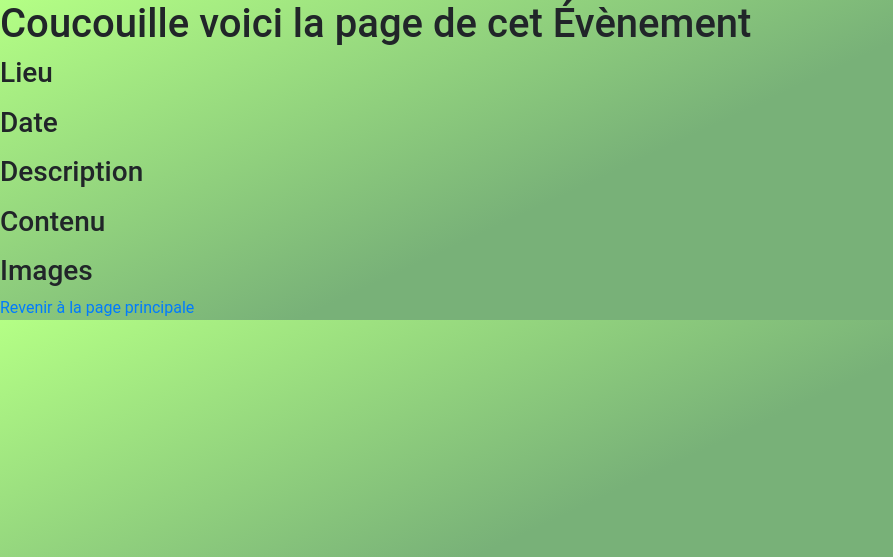
After one commit to florianmathieudev/GRBA, a PHP site: template GRBA/templates/main/currentEvent.html.twig in a window 1280 px wide. The commit adds this page. Shown: the top 557 px of the page, without its empty margins (0-893 px from the left). Run offline with PHP 8.4, Linux system fonts and the light colour scheme; the template is opened without the code that fills it, so the values that code supplies are empty; some libraries are stand-ins or nearby versions.

Commit message:
vue page for event/{id} create

```diff
--- a/GRBA/public/css/style.css
+++ b/GRBA/public/css/style.css
@@ -352,7 +352,7 @@ text-align: center;
     font-family: 'Montserrat', sans-serif;
     font-weight: 900;
     text-align: end;
- }
+}
 
 #date {
     position: absolute;
@@ -491,6 +491,10 @@ text-align: center;
     font-size: 0.7em;
 }
 
-.test2 table {
-    text-decoration-color: white !important;
+.test table {
+    color: white;
 }
+
+/* .test btn {
+    color: white;
+} */
--- a/GRBA/templates/back/event/index.html.twig
+++ b/GRBA/templates/back/event/index.html.twig
@@ -93,7 +93,7 @@
                             <div class="d-none">
                                 {{ form_row(eventForm.pictures)}}
                             </div>
-                            <button class="btn">{{ button_label|default('Sauvergarder') }}</button>
+                            <button class="btn text-white">{{ button_label|default('Sauvergarder') }}</button>
                     {{ form_end(eventForm)}}
                 </div>
             </div>
--- a/GRBA/templates/back/picture/index.html.twig
+++ b/GRBA/templates/back/picture/index.html.twig
@@ -49,5 +49,4 @@
     </div>
 </div>
 
-
 {% endblock %}
--- /dev/null
+++ b/GRBA/templates/main/currentEvent.html.twig
@@ -0,0 +1,22 @@
+{% extends 'base.html.twig' %}
+
+{% block title %}GRBA - Groupe des Randonneurs et Baliseurs Aubois{% endblock %}
+
+{% block body %}
+
+<h1>Coucouille voici la page de cet Évènement</h1>
+    <h3>Lieu</h3>
+    <p>{{ event.place }}</p>
+    <h3>Date</h3>
+    <p>{{ event.date ? event.date|date('Y-m-d H:i:s') : '' }}</p>
+    <h3>Description</h3>
+    <p>{{ event.description }}</p>
+    <h3>Contenu</h3>
+    <p>{{ event.content }}</p>
+    <h3>Images</h3>
+    {% for picture in pictures %}
+        <td><img class="col-3" src="{{asset('uploads/' ~  event.picture)}}" class="card-img-top" alt="..."></td>
+    {% endfor %}
+<a href="{{ path('main') }}">Revenir à la page principale</a>
+
+{% endblock %}
--- a/GRBA/templates/main/index.html.twig
+++ b/GRBA/templates/main/index.html.twig
@@ -113,7 +113,7 @@
                                             <p class="card-text">{{ event.content|truncate(50) }}</p>
 
                                     </div>
-                                    <button href="#" class="btn btn-primary">Voir plus</button>
+                                    <a href="{{ path('event_show', {'id': event.id}) }}" class="btn btn-primary">Voir plus</a>
                                 </div>
                             </div>
                             {% endfor %}
```
Also changed, not shown: GRBA/src/Controller/MainController.php (+17 -3 lines).
